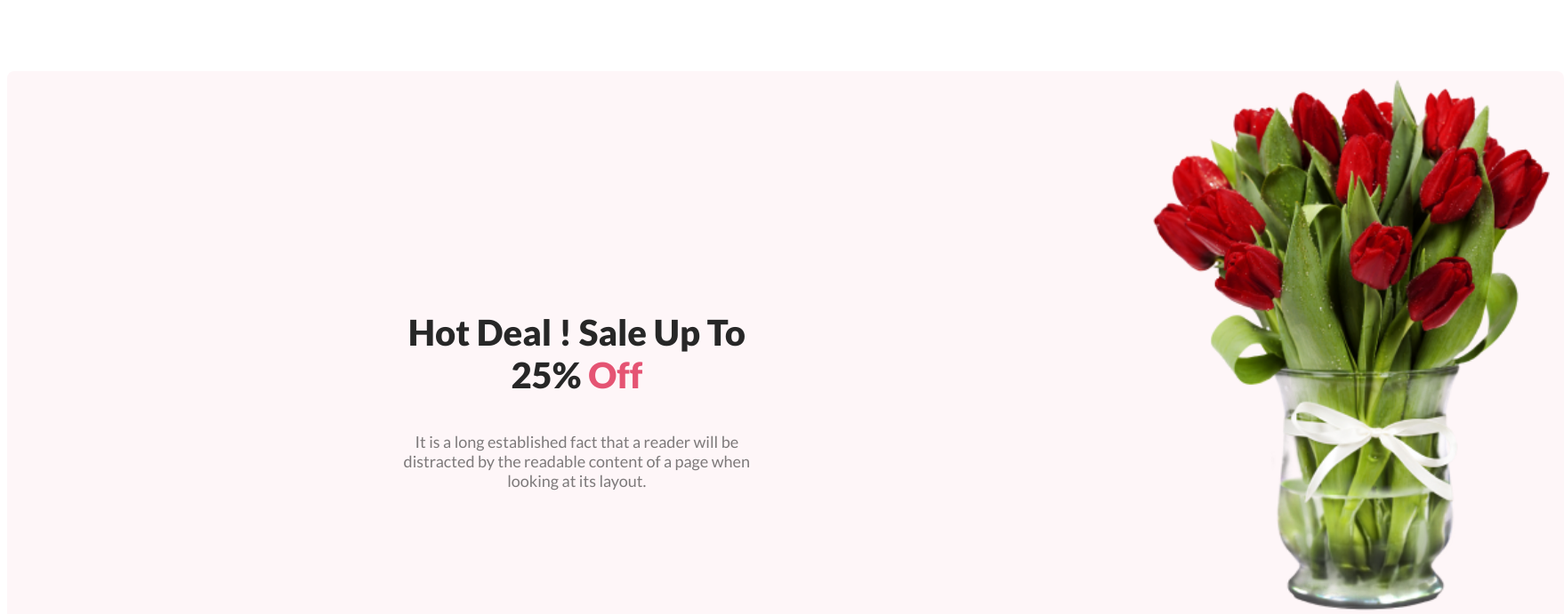
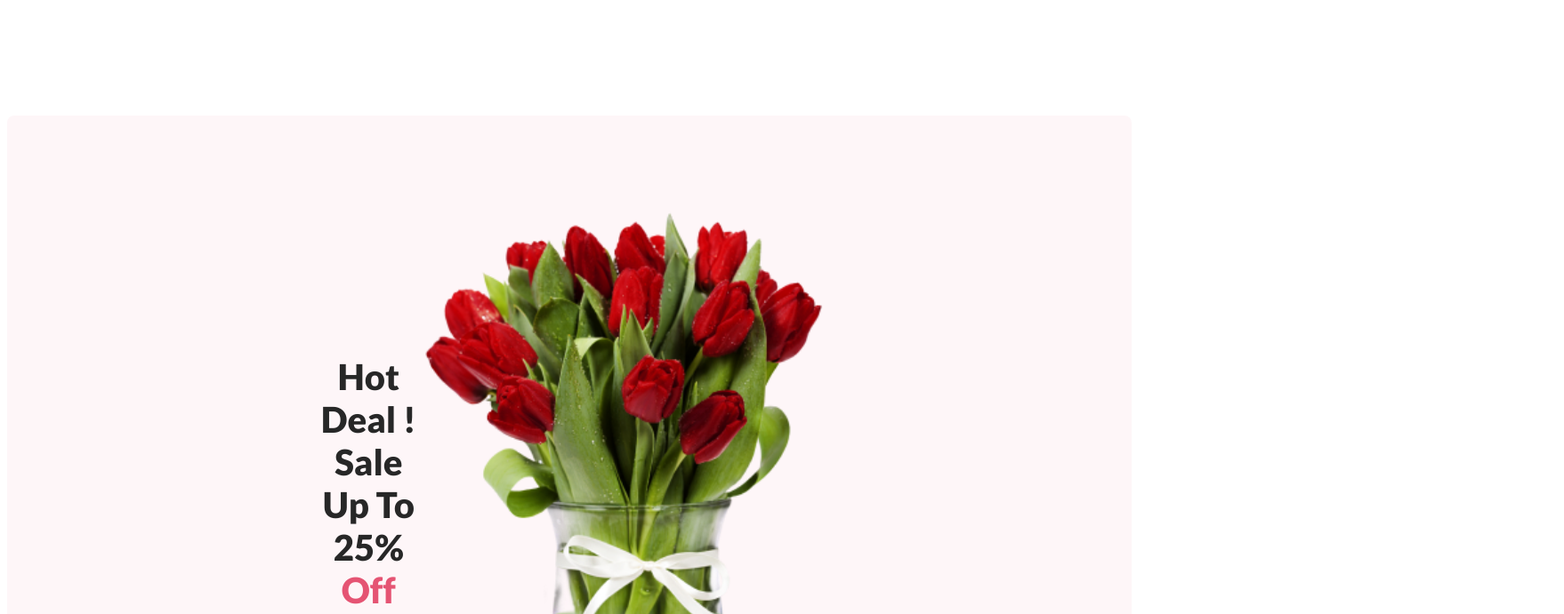
Before and after one commit to siyamar/flower-assignment-1, a plain HTML site: page index.html in a window 1280 px wide. Shown: the part 858-1549 px from the top of the page at 89% size, 1758 px wide, since content can reach past the window. Drawn offline with Linux system fonts and the light colour scheme.

Commit message:
sign-up added

```diff
--- a/index.html
+++ b/index.html
@@ -26,6 +26,7 @@
             <div class="sign-up-container">
                 <h3 class="sign-up-title">Hot Deal ! Sale Up To 25%   <span class="off">Off</span></h3>
                 <p class="sign-up-description">It is a long established fact that a reader will be distracted by the readable content of a page when looking at its layout.</p>
+                <button class="btn-primary">Sign Up</button>
             </div>
             <img src="./images/pngwing 8.png" alt="">
         </section>
--- a/styles/style.css
+++ b/styles/style.css
@@ -12,12 +12,12 @@ body{
 
 .banner{
     /* padding: 30px 30px 0px 150px; */
-    /* padding: 50px 140px 0; */
+    padding: 50px 140px 0;
     display: flex;
     align-items: center;
     justify-content: space-between;
     background: rgba(229, 84, 115, 0.10);
-    width: 1750px;
+    /* width: 100vh; */
     height: 800px;
     margin: 0px auto;
 }
@@ -49,26 +49,28 @@ body{
 
 .sign-up{
     display: flex;
-    /* justify-content: space-between; */
-    /* padding: 100px 42px; */
-    width: 1750px;
+    justify-content: space-between;
+    padding: 100px 350px;
+    /* width: 100vh; */
     height: 620px;
     border-radius: 8px;
     background: rgba(229, 84, 115, 0.05);
-    margin: 130px auto 0;
+    margin: 130px auto 130px;
 }
 
 .sign-up-container{
     width: 550px;
-    padding: 0 420px;
+    text-align: center;
+    justify-items: center;
+    /* padding: 0 420px; */
 
 }
 .sign-up-title{
     color: #272727;
     font-size: 40px;
     font-weight: 800;
-    text-align: center;
-    padding-top: 230px;
+    /* text-align: center; */
+    padding-top: 130px;
 }
 
 .off{
@@ -76,7 +78,7 @@ body{
 }
 .sign-up-description{
     color: rgba(39, 39, 39, 0.60);
-    text-align: center;
+    /* text-align: center; */
     font-size: 18px;
     font-weight: 400;
 }
```
